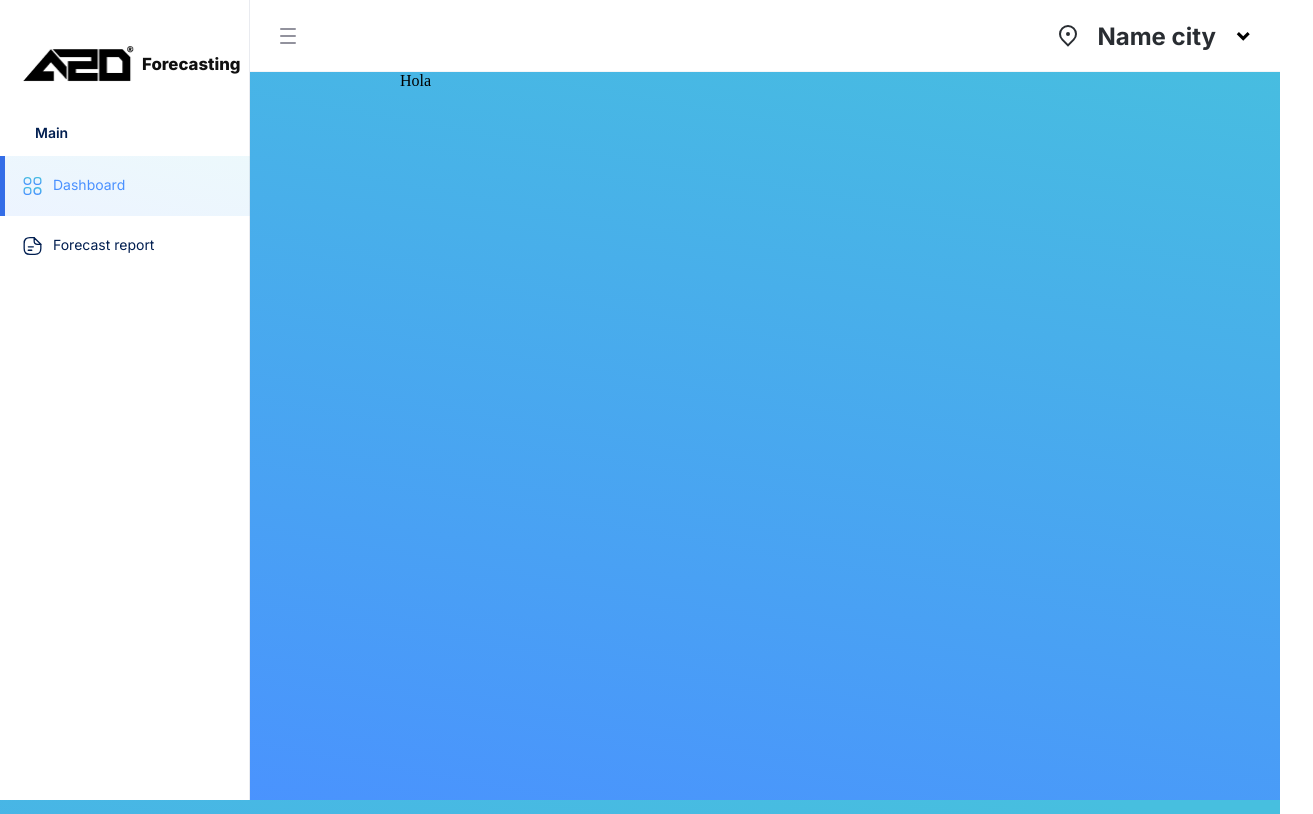
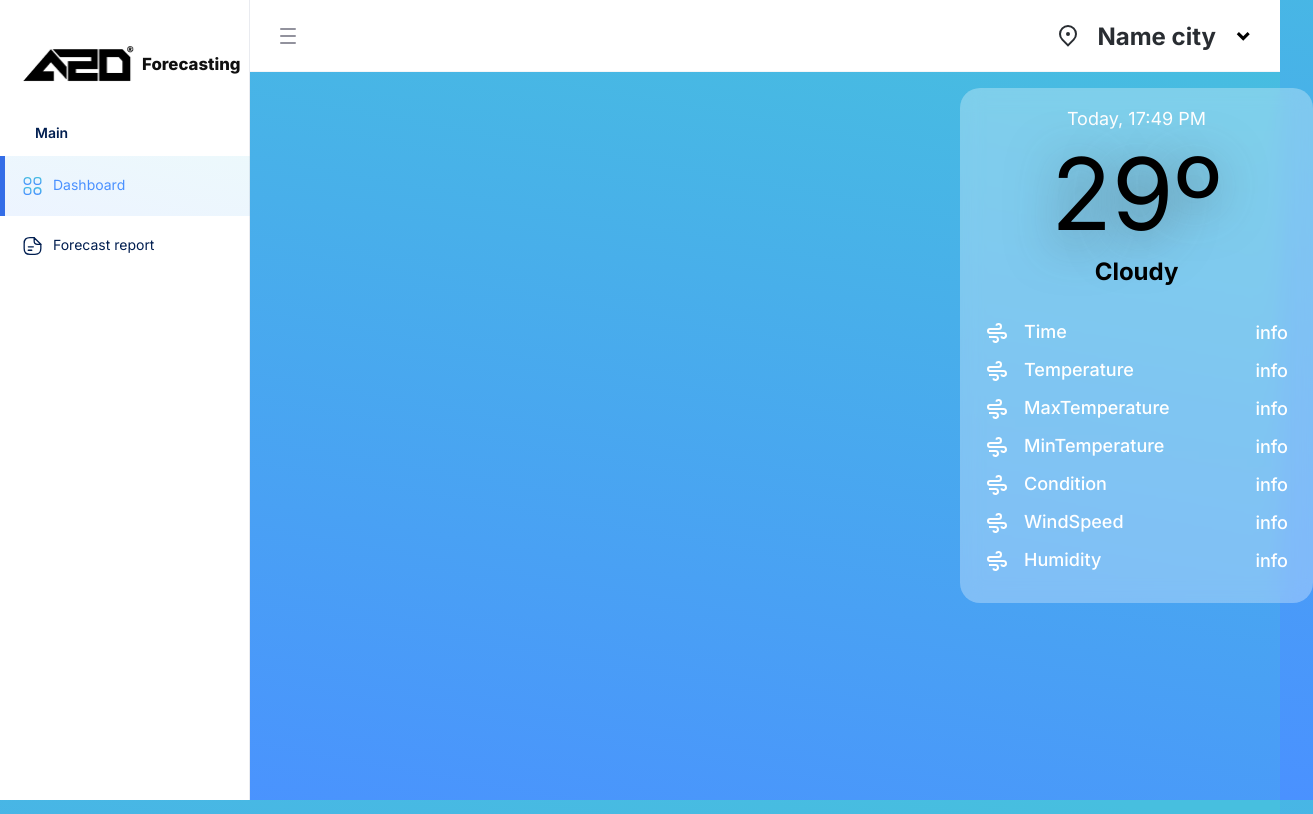
Before and after one commit to AgustinJaime99/weather-app, a Next.js app: page / in a window 1280 px wide. Shown: the whole page, 1313 px wide, since content can reach past the window. Built offline with nearby package versions, Linux system fonts and the light colour scheme; no server answers.

Commit message:
Update: Create component Card

```diff
--- /dev/null
+++ b/components/common/HomeCard.tsx
@@ -0,0 +1,39 @@
+import InfoIcon from "@/public/icons/Info";
+import styles from "@/styles/HomeCard.module.scss"
+import { InfoCard } from "./InfoCard";
+
+
+interface Props {
+  time: string;
+  temperature: string;
+  maxTemp: string;
+  MinTemp: string;
+}
+
+export const HomeCard = () => {
+  const date = new Date();
+  const hour = date.getHours()
+  let currentHour = date.getHours() + ":" + date.getMinutes();
+  return (
+    <article className={styles.card_container}>
+      <p className={styles.date}>
+        Today, {currentHour} {hour > 12 ? "PM" : "AM"}
+      </p>
+      <h2 className={styles.text_temp}>
+        29º
+      </h2>
+      <h4 className={styles.state_weather}>
+        Cloudy
+      </h4>
+      <div className={styles.info}>
+        <InfoCard name="Time" />
+        <InfoCard name="Temperature" />
+        <InfoCard name="MaxTemperature" />
+        <InfoCard name="MinTemperature" />
+        <InfoCard name="Condition" />
+        <InfoCard name="WindSpeed" />
+        <InfoCard name="Humidity" />
+      </div>
+    </article>
+  )
+}
--- /dev/null
+++ b/components/common/InfoCard.tsx
@@ -0,0 +1,24 @@
+import InfoIcon from '@/public/icons/Info';
+import React from 'react'
+import styles from "@/styles/HomeCard.module.scss"
+
+interface Props {
+  name: string;
+  prop?: string;
+}
+
+export const InfoCard = ({ name }: Props) => {
+  return (
+    <div className={styles.info__static}>
+      <div className={styles.container_svg}>
+        <InfoIcon />
+        <h4>
+          {name}
+        </h4>
+      </div>
+      <h4>
+        info
+      </h4>
+    </div>
+  )
+}
--- a/pages/index.tsx
+++ b/pages/index.tsx
@@ -1,13 +1,17 @@
-import SunnyIcon from '@/public/icons/Sunny'
+// import SunnyIcon from '@/public/icons/Sunny'
+import { HomeCard } from '@/components/common/HomeCard'
 import { useGetWeatherByNameQuery } from '@/services/getHome'
-import { RootState } from '@/store/store'
+// import { RootState } from '@/store/store'
+import Test from '@/public/images/sun_cloudy.png'
 import Head from 'next/head'
-import { useSelector } from 'react-redux'
+import Image from 'next/image'
+import SunCloudyIcon from '@/public/icons/SunCloudy'
+// import { useSelector } from 'react-redux'
 
 export default function Home() {
-  const { entities } = useSelector((state: RootState) => state.testReducer)
-  const { data, error, isLoading } = useGetWeatherByNameQuery('Mar del plata')
-  console.log(data, error, isLoading)
+  // const { entities } = useSelector((state: RootState) => state.testReducer)
+  // const { data, error, isLoading } = useGetWeatherByNameQuery('Mar del plata')
+  // console.log(data, error, isLoading)
 
   return (
     <>
@@ -17,8 +21,8 @@ export default function Home() {
         <meta name="viewport" content="width=device-width, initial-scale=1" />
         <link rel="icon" href="/favicon.ico" />
       </Head>
-      <div style={{ height: '92.8vh', marginLeft: '25rem' }}>
-        Hola
+      <div style={{ height: '92.8vh', margin: '0 auto 0 60rem', padding: '1em 0 0 0' }}>
+        <HomeCard />
       </div>
     </>
   )
--- /dev/null
+++ b/public/icons/Info.tsx
@@ -0,0 +1,26 @@
+import * as React from "react"
+import { SVGProps } from "react"
+
+const InfoIcon = (props: SVGProps<SVGSVGElement>) => (
+  <svg
+    width={24}
+    height={24}
+    fill="none"
+    xmlns="http://www.w3.org/2000/svg"
+    {...props}
+  >
+    <g clipPath="url(#a)">
+      <path
+        d="M10.5 17H4v-2h6.5a3.5 3.5 0 1 1-3.278 4.73l1.873-.703A1.5 1.5 0 1 0 10.5 17ZM5 11h13.5a3.5 3.5 0 1 1-3.278 4.73l1.873-.703A1.5 1.5 0 1 0 18.5 13H5a3 3 0 1 1 0-6h8.5a1.5 1.5 0 1 0-1.405-2.027l-1.873-.702A3.501 3.501 0 0 1 17 5.5 3.5 3.5 0 0 1 13.5 9H5a1 1 0 1 0 0 2Z"
+        fill="#fff"
+      />
+    </g>
+    <defs>
+      <clipPath id="a">
+        <path fill="#fff" d="M0 0h24v24H0z" />
+      </clipPath>
+    </defs>
+  </svg>
+)
+
+export default InfoIcon
--- /dev/null
+++ b/public/icons/SunCloudy.tsx
@@ -0,0 +1,148 @@
+import * as React from "react"
+import { SVGProps } from "react"
+
+const SunCloudyIcon = (props: SVGProps<SVGSVGElement>) => (
+  <svg
+    width={146}
+    height={131}
+    fill="none"
+    xmlns="http://www.w3.org/2000/svg"
+    {...props}
+  >
+    <g opacity={0.67} filter="url(#a)">
+      <path
+        d="M83.683 48.563c6.376 5.754 21.339 11.856 15.584 18.232-5.754 6.376-38.643 24.59-52.338 17.549-6.376-5.754 5.712-24.282 11.467-30.658 5.754-6.376 18.911-10.877 25.287-5.123Z"
+        fill="url(#b)"
+        fillOpacity={0.3}
+      />
+    </g>
+    <g filter="url(#c)">
+      <path
+        fillRule="evenodd"
+        clipRule="evenodd"
+        d="M73.816 73.413H61.297c-6.231 0-11.283-5.051-11.283-11.283 0-6.231 5.052-11.282 11.283-11.282h.618c2.187 0 4.237.59 5.998 1.619 2.289-6.783 8.704-11.666 16.259-11.666h.85c9.005 0 16.306 7.3 16.306 16.306 0 9.005-7.3 16.306-16.306 16.306H73.816Z"
+        fill="#fff"
+      />
+    </g>
+    <g filter="url(#d)">
+      <path
+        fillRule="evenodd"
+        clipRule="evenodd"
+        d="M94.241 73.66h7.163a6.456 6.456 0 1 0 0-12.911h-.354c-1.25 0-2.423.337-3.43.926C96.31 57.795 92.64 55 88.315 55h-.486a9.33 9.33 0 0 0 0 18.66h6.411Z"
+        fill="url(#e)"
+      />
+    </g>
+    <defs>
+      <filter
+        id="a"
+        x={0.121}
+        y={0.915}
+        width={145.438}
+        height={130.021}
+        filterUnits="userSpaceOnUse"
+        colorInterpolationFilters="sRGB"
+      >
+        <feFlood floodOpacity={0} result="BackgroundImageFix" />
+        <feBlend in="SourceGraphic" in2="BackgroundImageFix" result="shape" />
+        <feGaussianBlur
+          stdDeviation={22.5}
+          result="effect1_foregroundBlur_964_334"
+        />
+      </filter>
+      <filter
+        id="c"
+        x={32.014}
+        y={25.801}
+        width={77.314}
+        height={58.612}
+        filterUnits="userSpaceOnUse"
+        colorInterpolationFilters="sRGB"
+      >
+        <feFlood floodOpacity={0} result="BackgroundImageFix" />
+        <feBlend in="SourceGraphic" in2="BackgroundImageFix" result="shape" />
+        <feColorMatrix
+          in="SourceAlpha"
+          values="0 0 0 0 0 0 0 0 0 0 0 0 0 0 0 0 0 0 127 0"
+          result="hardAlpha"
+        />
+        <feOffset dx={8} dy={-15} />
+        <feGaussianBlur stdDeviation={15} />
+        <feComposite in2="hardAlpha" operator="arithmetic" k2={-1} k3={1} />
+        <feColorMatrix values="0 0 0 0 0 0 0 0 0 0 0 0 0 0 0 0 0 0 0.2 0" />
+        <feBlend in2="shape" result="effect1_innerShadow_964_334" />
+        <feColorMatrix
+          in="SourceAlpha"
+          values="0 0 0 0 0 0 0 0 0 0 0 0 0 0 0 0 0 0 127 0"
+          result="hardAlpha"
+        />
+        <feOffset dx={-18} dy={11} />
+        <feGaussianBlur stdDeviation={15} />
+        <feComposite in2="hardAlpha" operator="arithmetic" k2={-1} k3={1} />
+        <feColorMatrix values="0 0 0 0 1 0 0 0 0 1 0 0 0 0 1 0 0 0 1 0" />
+        <feBlend
+          in2="effect1_innerShadow_964_334"
+          result="effect2_innerShadow_964_334"
+        />
+      </filter>
+      <filter
+        id="d"
+        x={60.5}
+        y={40}
+        width={55.36}
+        height={44.66}
+        filterUnits="userSpaceOnUse"
+        colorInterpolationFilters="sRGB"
+      >
+        <feFlood floodOpacity={0} result="BackgroundImageFix" />
+        <feBlend in="SourceGraphic" in2="BackgroundImageFix" result="shape" />
+        <feColorMatrix
+          in="SourceAlpha"
+          values="0 0 0 0 0 0 0 0 0 0 0 0 0 0 0 0 0 0 127 0"
+          result="hardAlpha"
+        />
+        <feOffset dx={8} dy={-15} />
+        <feGaussianBlur stdDeviation={15} />
+        <feComposite in2="hardAlpha" operator="arithmetic" k2={-1} k3={1} />
+        <feColorMatrix values="0 0 0 0 0 0 0 0 0 0 0 0 0 0 0 0 0 0 0.2 0" />
+        <feBlend in2="shape" result="effect1_innerShadow_964_334" />
+        <feColorMatrix
+          in="SourceAlpha"
+          values="0 0 0 0 0 0 0 0 0 0 0 0 0 0 0 0 0 0 127 0"
+          result="hardAlpha"
+        />
+        <feOffset dx={-18} dy={11} />
+        <feGaussianBlur stdDeviation={15} />
+        <feComposite in2="hardAlpha" operator="arithmetic" k2={-1} k3={1} />
+        <feColorMatrix values="0 0 0 0 1 0 0 0 0 1 0 0 0 0 1 0 0 0 1 0" />
+        <feBlend
+          in2="effect1_innerShadow_964_334"
+          result="effect2_innerShadow_964_334"
+        />
+      </filter>
+      <radialGradient
+        id="e"
+        cx={0}
+        cy={0}
+        r={1}
+        gradientUnits="userSpaceOnUse"
+        gradientTransform="rotate(168.111 52.57 34.509) scale(15.8353 14.9716)"
+      >
+        <stop stopColor="#FF4F4F" />
+        <stop offset={1} />
+      </radialGradient>
+      <linearGradient
+        id="b"
+        x1={53.7}
+        y1={87.163}
+        x2={90.735}
+        y2={45.6}
+        gradientUnits="userSpaceOnUse"
+      >
+        <stop stopColor="#254659" />
+        <stop offset={1} stopColor="#023553" />
+      </linearGradient>
+    </defs>
+  </svg>
+)
+
+export default SunCloudyIcon
--- /dev/null
+++ b/styles/HomeCard.module.scss
@@ -0,0 +1,64 @@
+.card_container {
+  width: 353px;
+  height: auto;
+  background: rgba(255, 255, 255, 0.3);
+  backdrop-filter: blur(10px);
+  border-radius: 20px;
+  padding: 20px 25px 30px;
+  display: flex;
+  flex-direction: column;
+  align-items: center;
+  user-select: none;
+
+  .date {
+    font-family: 'Inter', sans-serif;
+    font-style: normal;
+    font-weight: 400;
+    font-size: 18px;
+    line-height: 22px;
+    color: #FFFFFF;
+  }
+  .text_temp {
+    font-family: 'Inter', sans-serif;
+    font-style: normal;
+    font-weight: 400;
+    font-size: 100px;
+    line-height: 127px;
+    text-shadow: -4px 8px 50px rgb(73 73 73 / 64%);
+  }
+  .state_weather {
+    font-family: 'Inter', sans-serif;
+    font-style: normal;
+    font-weight: 700;
+    font-size: 24px;
+    line-height: 29px;
+  }
+  .info {
+    display: flex;
+    flex-direction: column;
+    width: 100%;
+    gap: 14px;
+    margin: 35px 0 0 0;
+  }
+  .info__static {
+    display: flex;
+    flex-direction: row;
+    align-items: center;
+    justify-content: space-between;
+
+
+    h4 {
+      font-family: 'Inter', sans-serif;
+      font-style: normal;
+      font-weight: 500;
+      font-size: 18px;
+      line-height: 22px;
+      color:#FFFFFF;
+    }
+  }
+  .container_svg {
+    display: flex;
+    flex-direction: row;
+    gap: 15px;
+  }
+}
```
